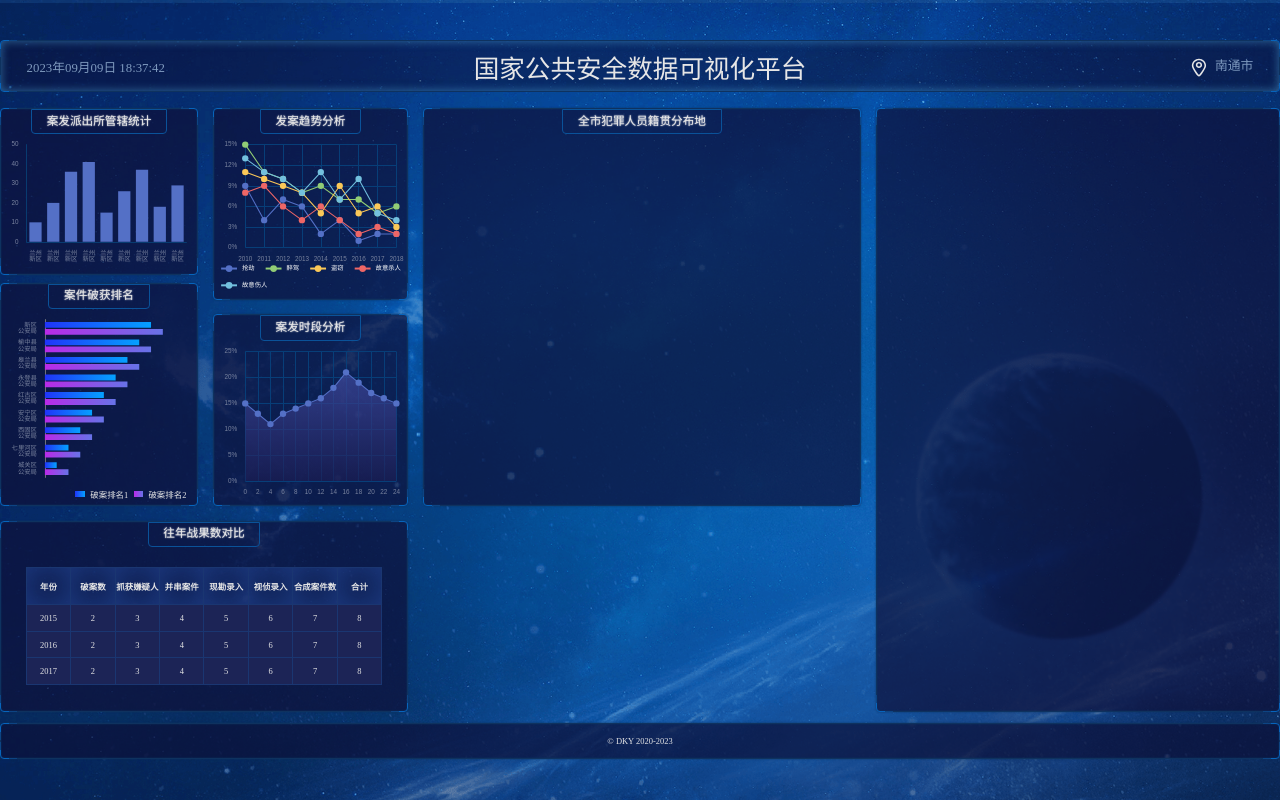
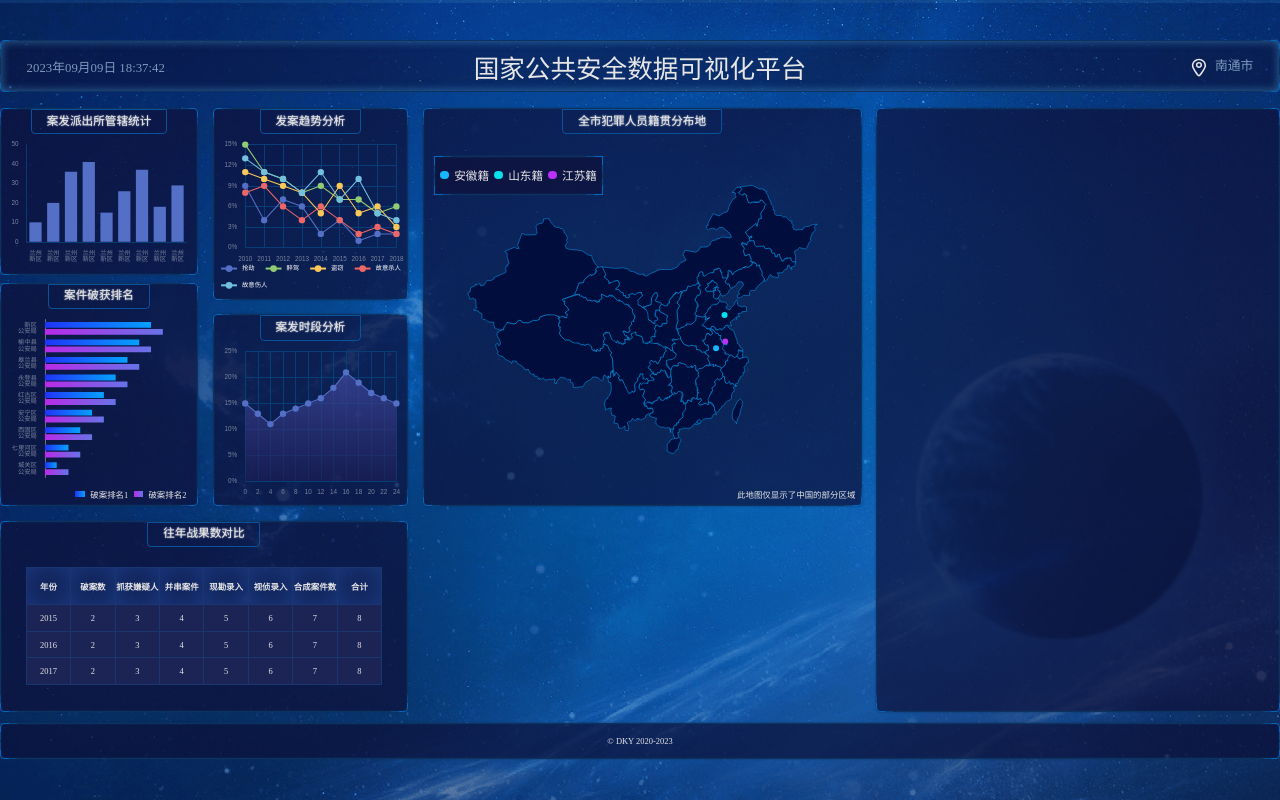
Before and after one commit to Dengky00/big-screen, a React (Vite) app: page / in a window 1280 px wide. Built offline with nearby package versions, Linux system fonts and the light colour scheme.

Commit message:
完成Chart6

```diff
--- a/src/components/Chart-6.tsx
+++ b/src/components/Chart-6.tsx
@@ -1,16 +1,83 @@
-import React, { useEffect, useRef } from "react";
+import { useEffect, useRef } from "react";
 import * as echarts from "echarts";
 import { createEchartsOptions } from "../shared/create-echarts-options";
-import { px } from "../shared/px";
+import china from "../geo/china.json";
 
 export const Chart6 = () => {
   const divRef = useRef(null);
-  useEffect(() => {}, []);
+  const colors = { 江苏省: "#BB31F7", 安徽省: "#15B8FD", 山东省: "#06E1EE" };
+  useEffect(() => {
+    var myChart = echarts.init(divRef.current);
+    // @ts-ignore
+    echarts.registerMap("CN", china);
+    myChart.setOption(
+      createEchartsOptions({
+        xAxis: { show: false },
+        yAxis: { show: false },
+        series: [
+          {
+            type: "map",
+            mapType: "CN", // 自定义扩展图表类型
+            data: [{ name: "安徽省", value: 1 }],
+            label: { show: false, color: "white" },
+            itemStyle: {
+              areaColor: "#010D3D",
+              color: colors["安徽省"],
+              borderColor: "#01A7F7",
+              emphasis: {
+                label: { color: "white" },
+                areaColor: "#5470C6",
+              },
+            },
+          },
+          {
+            type: "map",
+            mapType: "CN", // 自定义扩展图表类型
+            data: [{ name: "山东省", value: 100 }],
+            itemStyle: {
+              areaColor: "#010D3D",
+              color: colors["山东省"],
+              borderColor: "yellow",
+              emphasis: {
+                label: { color: "white" },
+                areaColor: "#5470C6",
+              },
+            },
+          },
+          {
+            type: "map",
+            mapType: "CN", // 自定义扩展图表类型
+            data: [{ name: "江苏省", value: 100 }],
+            itemStyle: {
+              areaColor: "#010D3D",
+              color: colors["江苏省"],
+              borderColor: "#01A7F7",
+              emphasis: {
+                label: { color: "white" },
+                areaColor: "#5470C6",
+              },
+            },
+          },
+        ],
+      })
+    );
+  }, []);
 
   return (
     <div className="bordered 籍贯">
       <h2>全市犯罪人员籍贯分布地</h2>
-      <div ref={divRef} className="chart" />
+      <div className="wrapper">
+        <div ref={divRef} className="chart" />
+        <div className="legend bordered">
+          <span className="icon" style={{ background: colors["安徽省"] }} />
+          安徽籍
+          <span className="icon" style={{ background: colors["山东省"] }} />
+          山东籍
+          <span className="icon" style={{ background: colors["江苏省"] }} />
+          江苏籍
+        </div>
+        <div className="notes">此地图仅显示了中国的部分区域</div>
+      </div>
     </div>
   );
 };
--- a/src/pages/home.scss
+++ b/src/pages/home.scss
@@ -177,6 +177,40 @@
   .籍贯 {
     height: px(753);
     background: transparent;
+
+    > .wrapper {
+      position: relative;
+      width: 100%;
+      flex: 1;
+      display: flex;
+      flex-direction: column;
+      .chart {
+        flex: 1;
+      }
+      .legend {
+        position: absolute;
+        top: px(40);
+        left: px(20);
+        display: flex;
+        align-items: center;
+        font-size: px(22);
+        padding: px(20) px(10) px(20) 0;
+        border-radius: 0;
+        .icon {
+          margin: 0 px(10);
+          display: inline-block;
+          width: px(16);
+          height: px(16);
+          border-radius: 50%;
+          background: #1cecd9;
+        }
+      }
+      .notes {
+        position: absolute;
+        bottom: px(10);
+        right: px(10);
+      }
+    }
   }
 
   .战果 {
```
